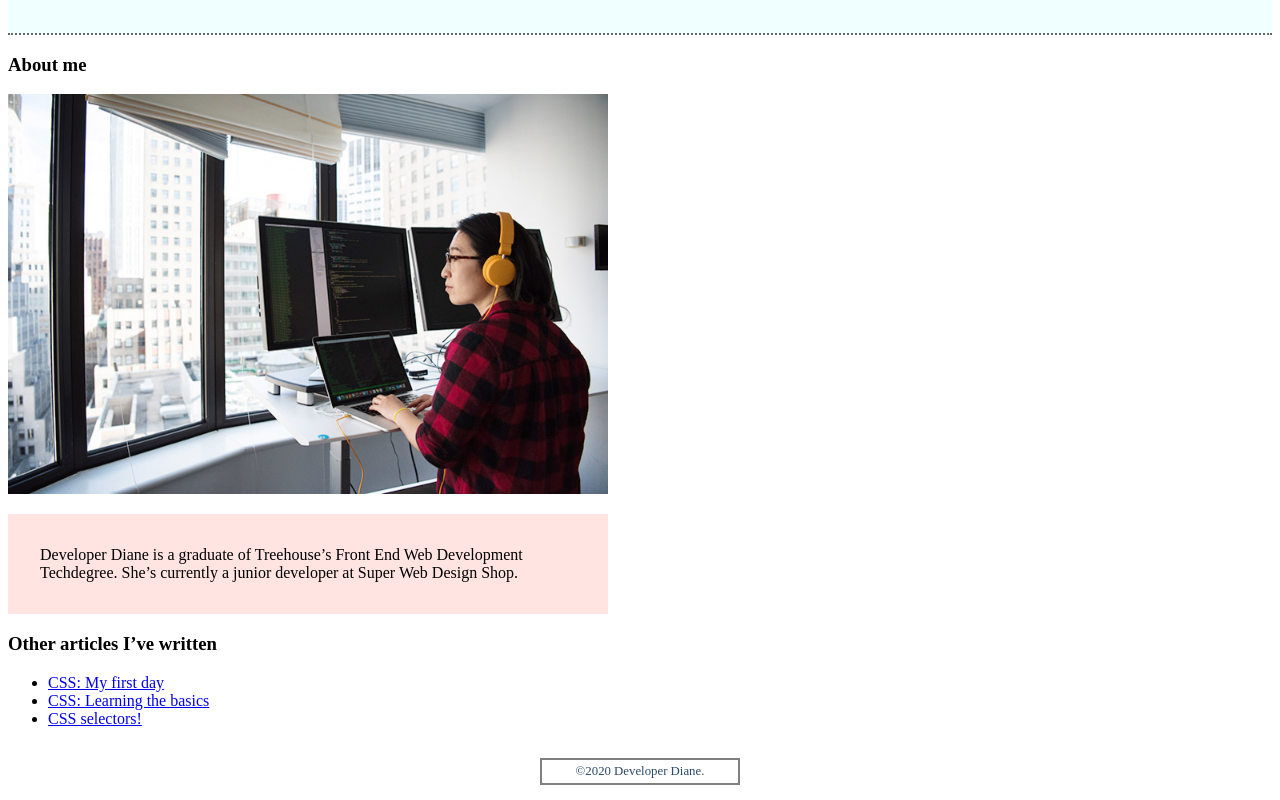
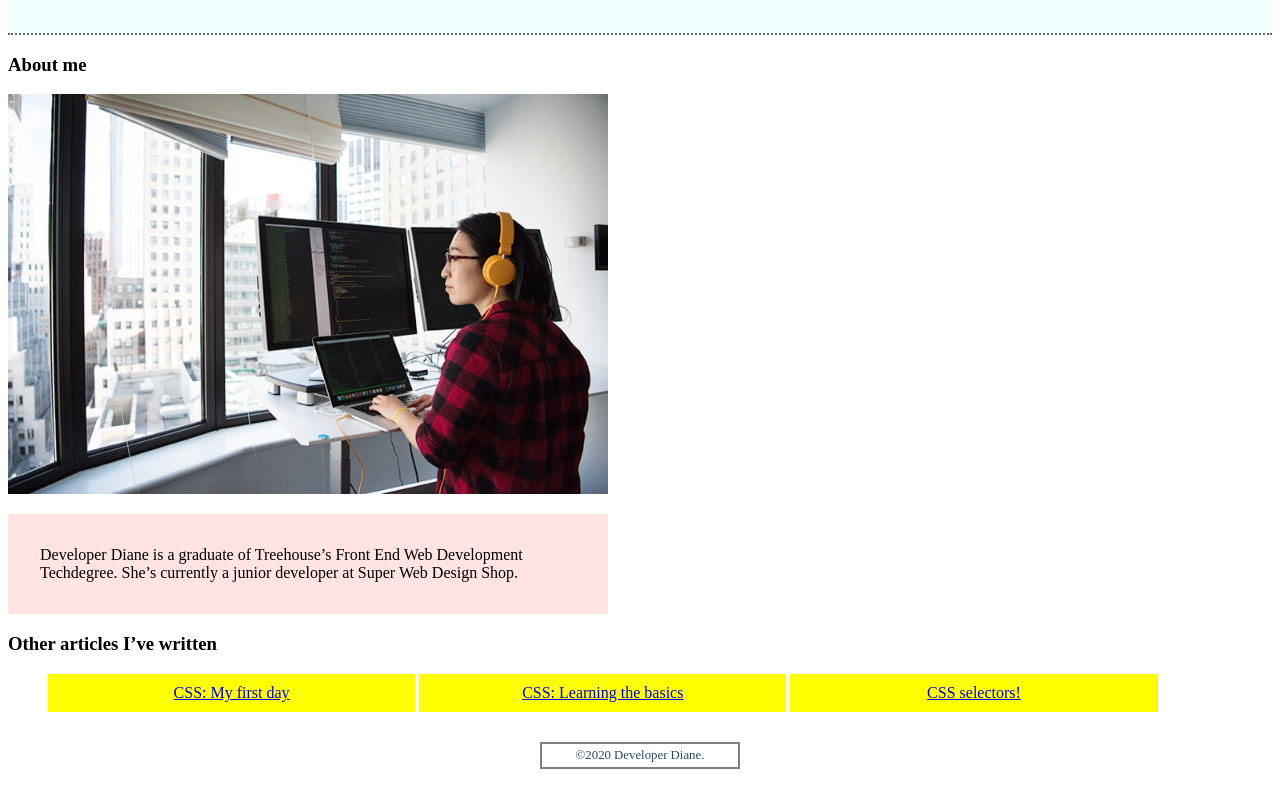
Before and after one commit to MustafaAhsanKhan/Team-Treehouse, a plain HTML site: page Web-Design/CSS/CSS-Layout/index.html in a window 1280 px wide. Shown: the part 4040-4840 px from the top of the page. Drawn offline with Linux system fonts and the light colour scheme.

Commit message:
synced changes from laptop

```diff
--- a/Web-Design/CSS/CSS-Layout/css/style.css
+++ b/Web-Design/CSS/CSS-Layout/css/style.css
@@ -45,3 +45,15 @@ footer {
     background-color: mistyrose;
     padding: 2rem;
 }
+
+.hide {
+    display: none;
+}
+
+ul li {
+    display: inline-block;
+    width: 30%;
+    padding: 10px 0;
+    background-color: yellow;
+    text-align: center;
+}
```
Also changed, not shown: 3 other files.
